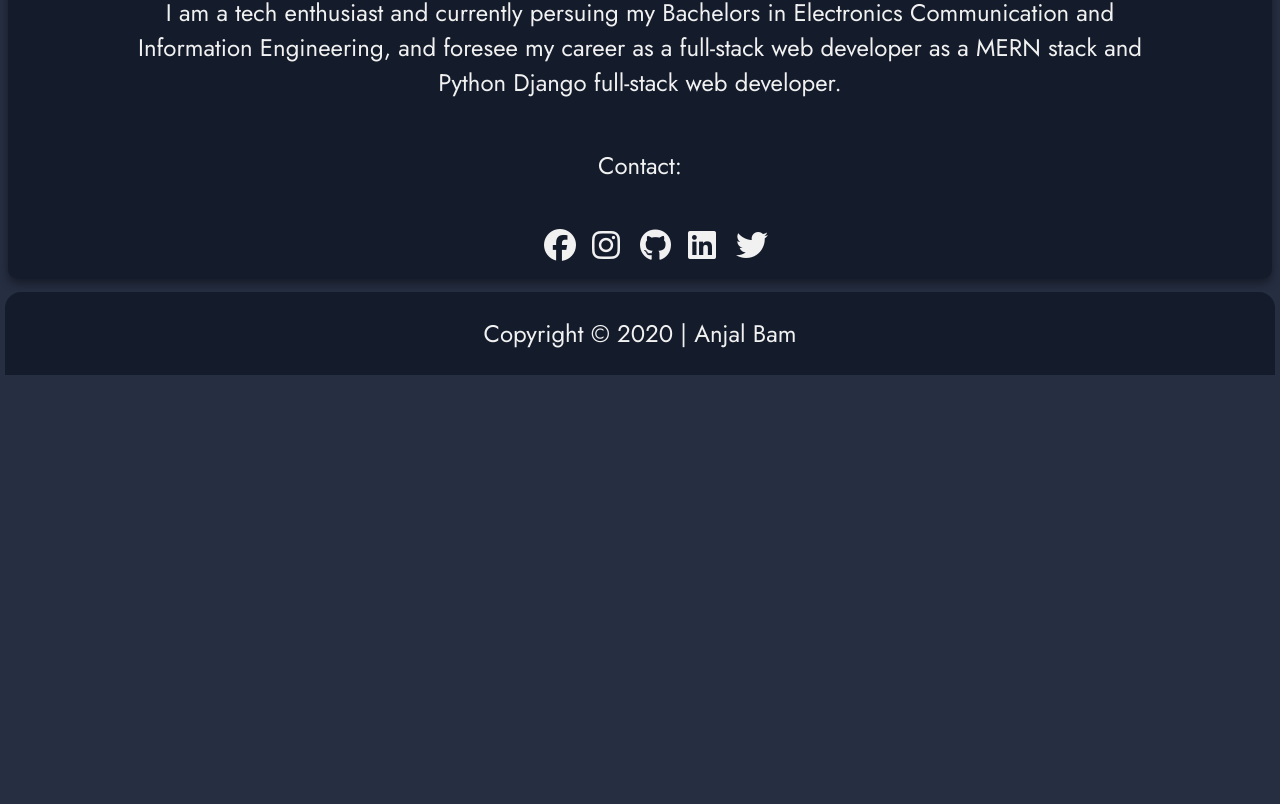
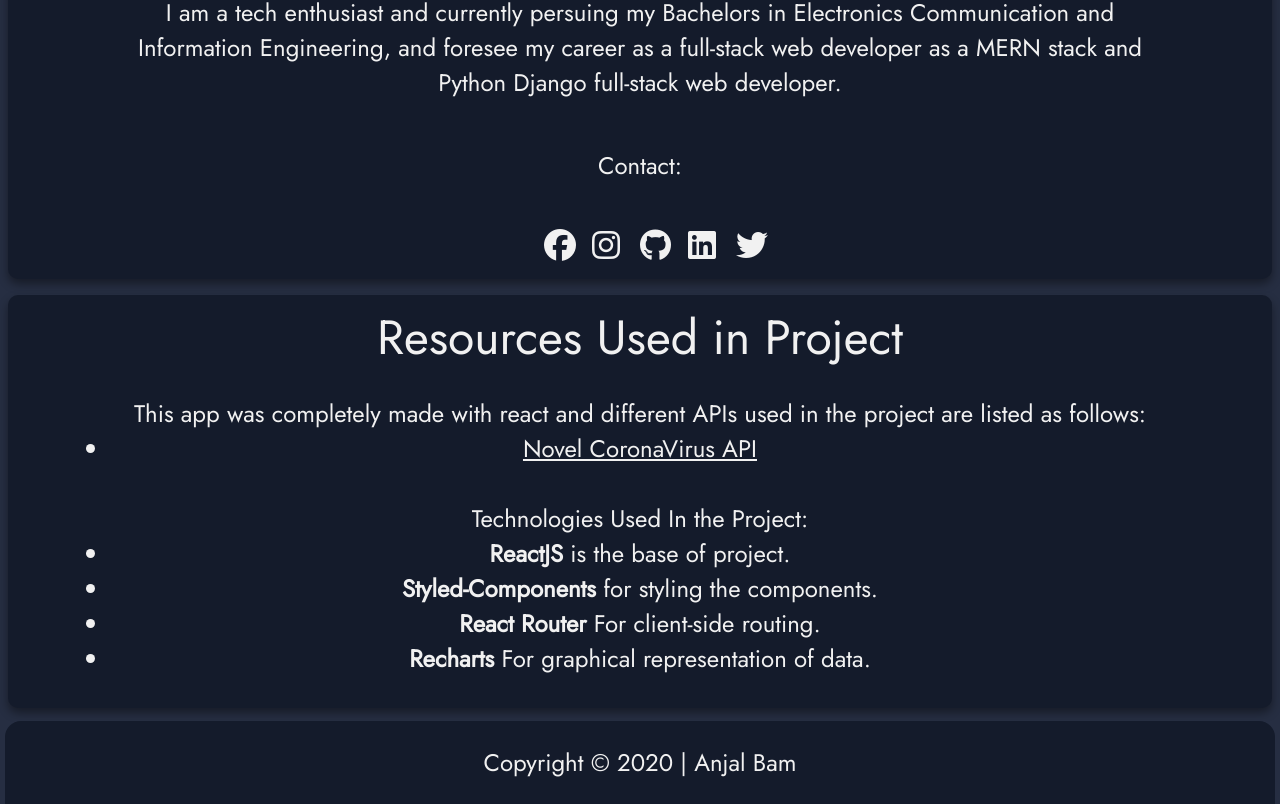
Before and after one commit to AnjalBam/covidstatsnepal, a React (Create React App) app: page /about in a window 1280 px wide. Shown: the part 710-1514 px from the top of the page. Before the commit the page ends 1085 px from the top, so only its background shows below. Built offline with nearby package versions, Linux system fonts and the light colour scheme.

Commit message:
updated about page and styling tweaks

```diff
--- a/src/Components/About.js
+++ b/src/Components/About.js
@@ -56,6 +56,41 @@ export class About extends Component {
             </a>
           </styles.About_SocialWrapper>
         </styles.Wrapper>
+        <styles.Wrapper>
+          <styles.About_title>Resources Used in Project</styles.About_title>
+          <div>
+            <styles.About_description>
+              This app was completely made with react and different APIs used in
+              the project are listed as follows:
+              <ul>
+                <li>
+                  <a
+                    href="corona.lmao.ninja"
+                    style={{ textDecoration: "underline" }}>
+                    Novel CoronaVirus API
+                  </a>
+                </li>
+              </ul>
+              <br />
+              Technologies Used In the Project:
+              <ul>
+                <li>
+                  <strong>ReactJS</strong> is the base of project.
+                </li>
+                <li>
+                  <strong>Styled-Components</strong> for styling the components.
+                </li>
+                <li>
+                  <strong>React Router</strong> For client-side routing.
+                </li>
+                <li>
+                  <strong>Recharts</strong> For graphical representation of
+                  data.
+                </li>
+              </ul>
+            </styles.About_description>
+          </div>
+        </styles.Wrapper>
       </styles.About_Wrapper>
     );
   }
--- a/src/Components/utils/Styles.js
+++ b/src/Components/utils/Styles.js
@@ -51,6 +51,7 @@ export const NepalDataWrapper = styled.div`
   }
   h6 {
     font-weight: 300;
+    font-size: 0.75rem;
   }
   .newCases {
     font-size: 1.5rem;
@@ -158,6 +159,10 @@ export const HorizontalDivider = styled.hr`
 export const WorldDataWrapper = styled(MainWrapper)`
   margin-top: 1.5rem;
   border-radius: 10px;
+  & h6 {
+    font-weight: 400;
+    font-size: 0.75rem;
+  }
 `;
 
 export const ChartWrapper = styled.div`
```
